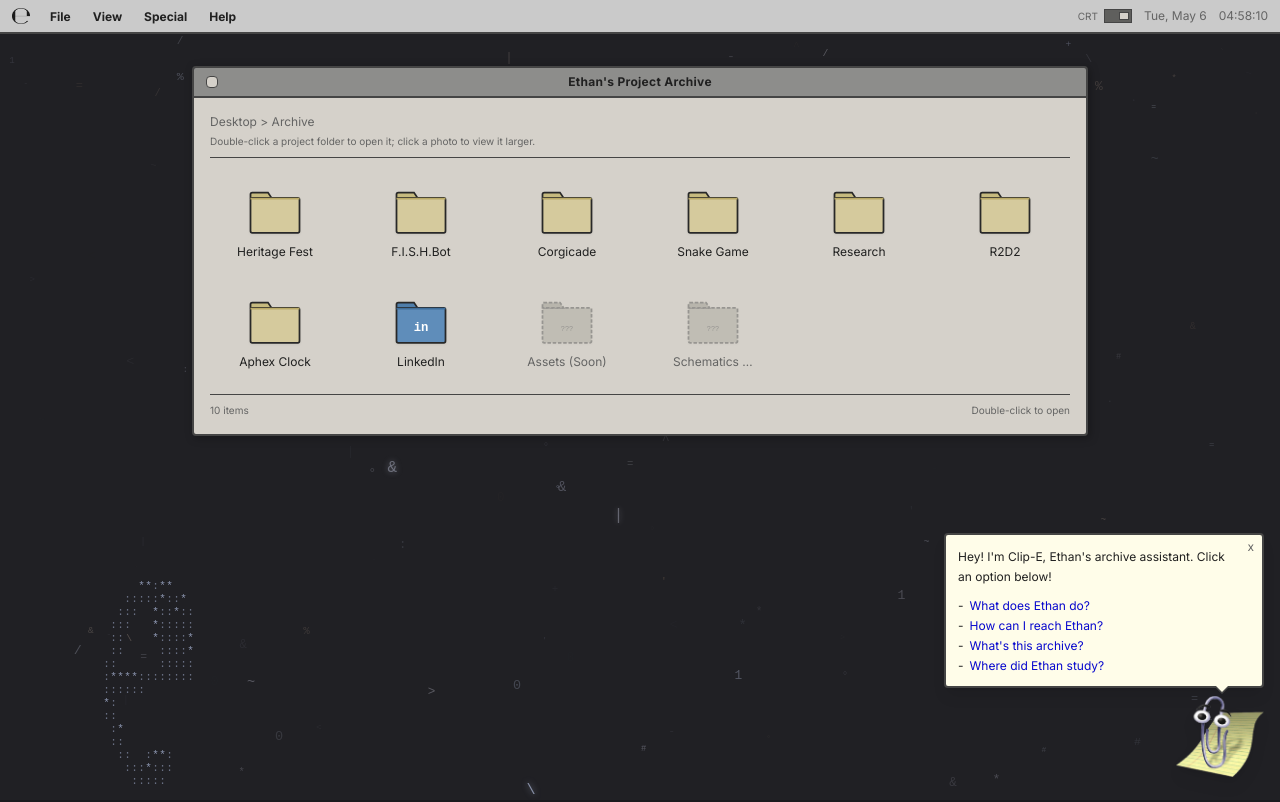
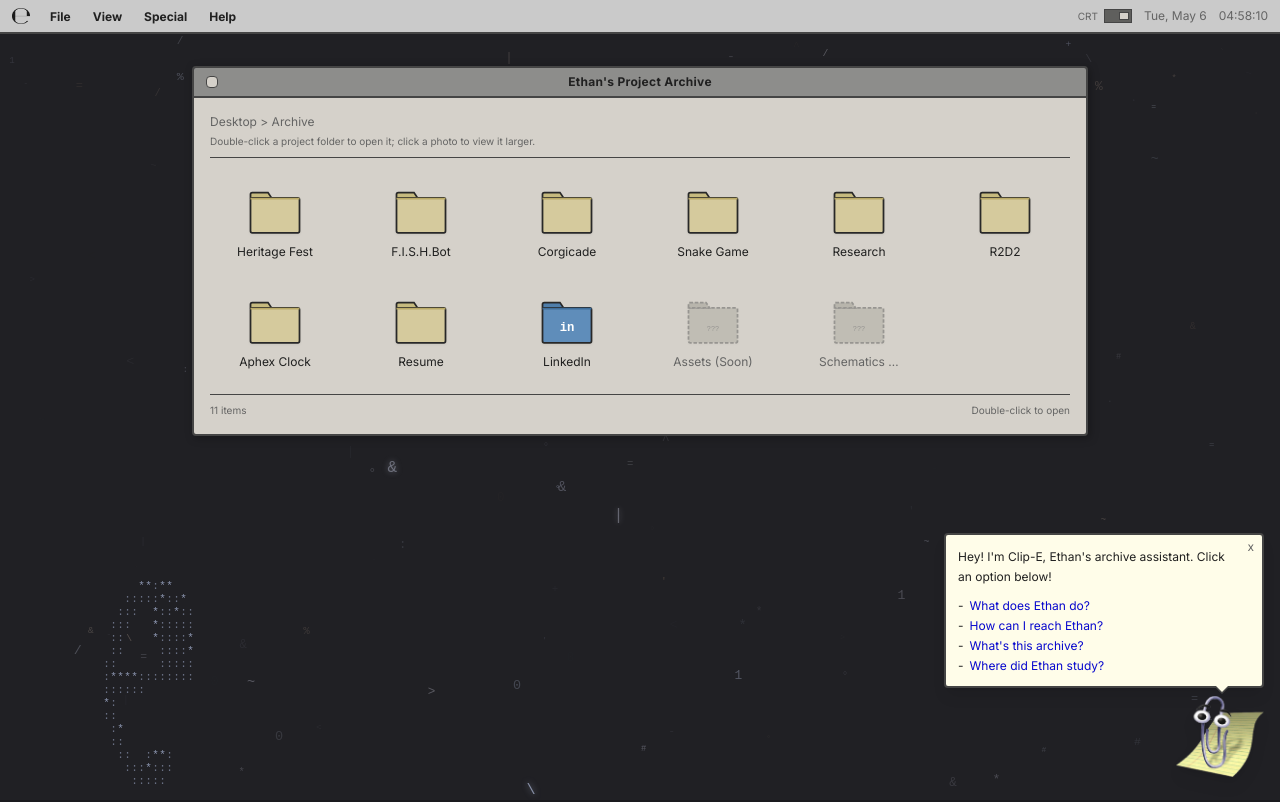
Before and after one commit to evhxn/ethn, a Next.js app: page /archive in a window 1280 px wide. Built offline with nearby package versions, Linux system fonts and the light colour scheme.

Commit message:
Add a downloadable resume to the desktop
No resume existed on the site before — add the PDF and a Resume
folder entry (same link-out pattern already used for the Research
project's external article).

Co-Authored-By: Claude Sonnet 5 <noreply@anthropic.com>

```diff
--- a/components/archive/data.ts
+++ b/components/archive/data.ts
@@ -11,6 +11,8 @@ export interface FolderItem {
   content?: string
   photos?: FolderPhoto[]
   href?: string
+  /** Label for the button rendered when `href` is set — defaults to a generic prompt. */
+  linkLabel?: string
   /** Fashion-archive metadata — Phase 2 index filters read these */
   look?: string
   collection?: string
@@ -71,6 +73,7 @@ export const PROJECT_FOLDERS: FolderItem[] = [
       "Conducted tensile and bending tests on 3D-printed fish-scale-inspired braces.\nAchieved a 25% strength boost through pattern reformation.\nPython and R for statistical modeling.",
     photos: [{ name: "Bent Into Shape", src: "/images/projects/Bent.jpg", alt: "Bent Into Shape research symposium poster" }],
     href: "https://blogs.chapman.edu/engineering/2023/12/02/chapman-engineering-students-present-real-world-solutions-at-the-fall-student-scholar-symposium/",
+    linkLabel: "Read the Research symposium article",
   },
   {
     name: "R2D2",
@@ -99,6 +102,13 @@ export const PROJECT_FOLDERS: FolderItem[] = [
     ],
   },
   {
+    name: "Resume",
+    type: "folder",
+    content: "Software Engineering Intern at The Walt Disney Company — real-time attraction control systems, Beckhoff TwinCAT/EtherCAT, Elmo servo drives, and animatronic system commissioning with Walt Disney Imagineering.",
+    href: "/Ethan_Tapia_Resume.pdf",
+    linkLabel: "Open Resume (PDF)",
+  },
+  {
     name: "LinkedIn",
     type: "link",
     href: "https://www.linkedin.com/in/ethn/",
```
Also changed, not shown: 1 other file (tests, documents, lock files or other folders).
